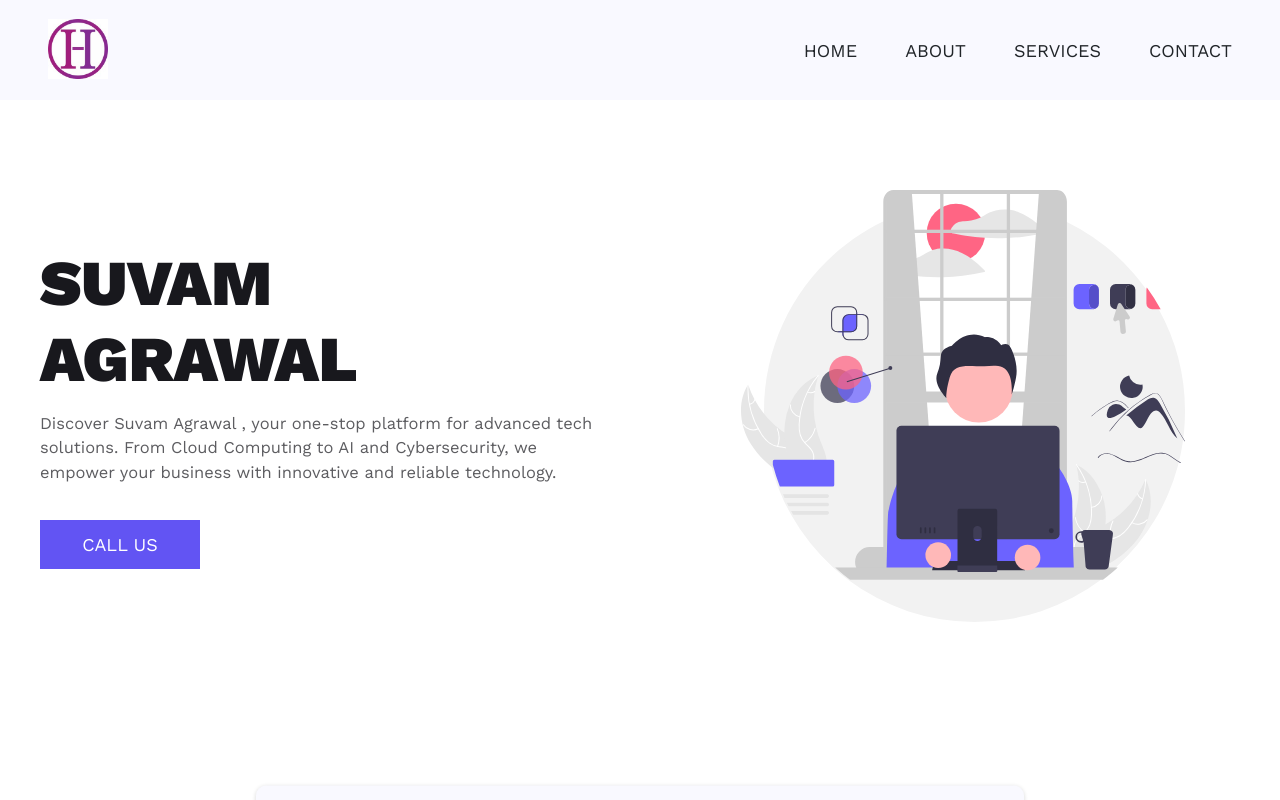
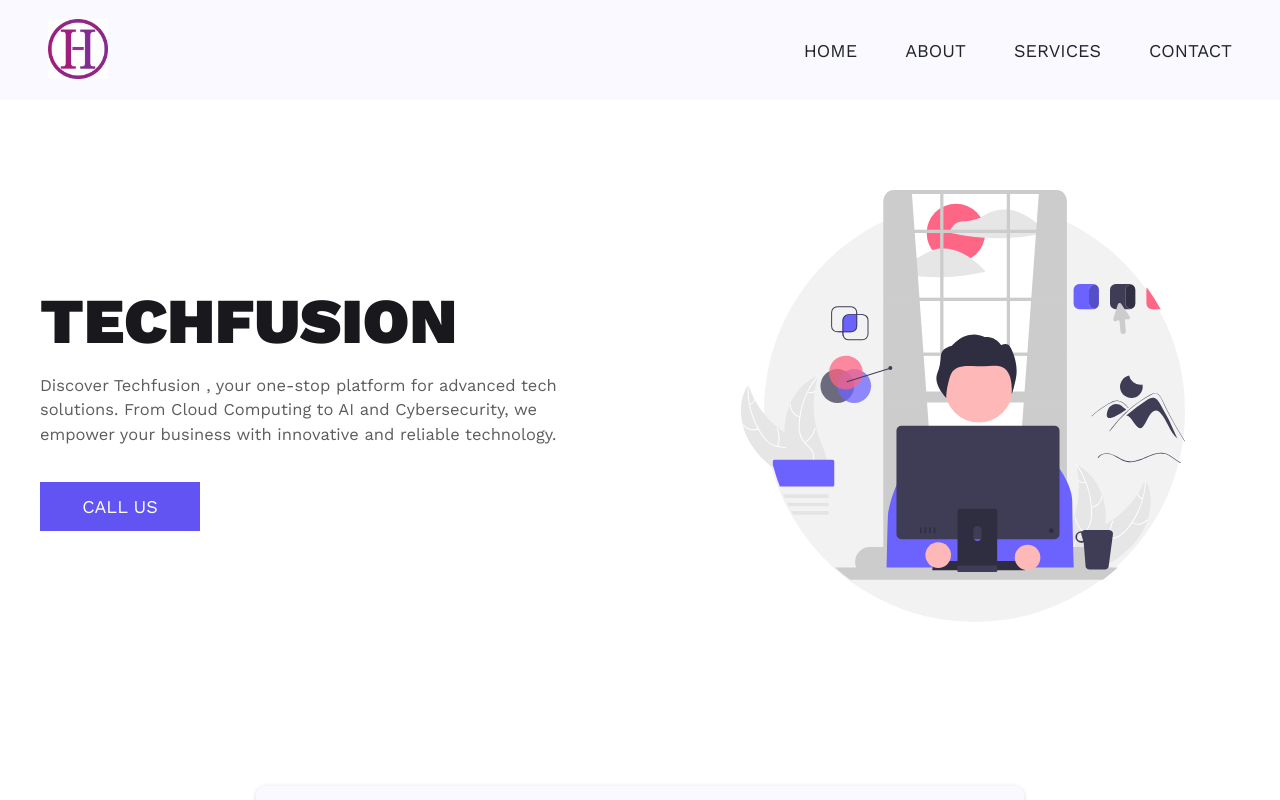
Before and after one commit to Suvam3456/InstantHire_React, a React (Vite) app: page /about in a window 1280 px wide. Shown: the top 800 px of the page. Built offline with nearby package versions, Linux system fonts and the light colour scheme.

Commit message:
Update context.jsx

```diff
--- a/src/context.jsx
+++ b/src/context.jsx
@@ -55,7 +55,7 @@ const AppProvider = ({ children }) => {
     return dispatch({
       type: "HOME_UPDATE",
       payload: {
-        name: "TechFusion",
+        name: "Techfusion",
         image: "./images/hero.svg",
       },
     });
@@ -65,7 +65,7 @@ const AppProvider = ({ children }) => {
     return dispatch({
       type: "ABOUT_UPDATE",
       payload: {
-        name: "Suvam Agrawal",
+        name: "Techfusion",
         image: "./images/about1.svg",
       },
     });
```
